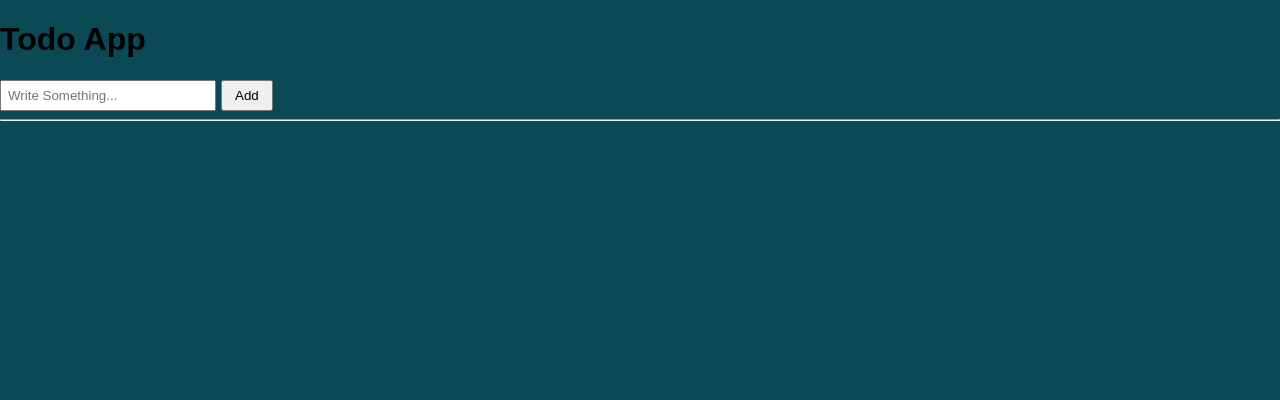
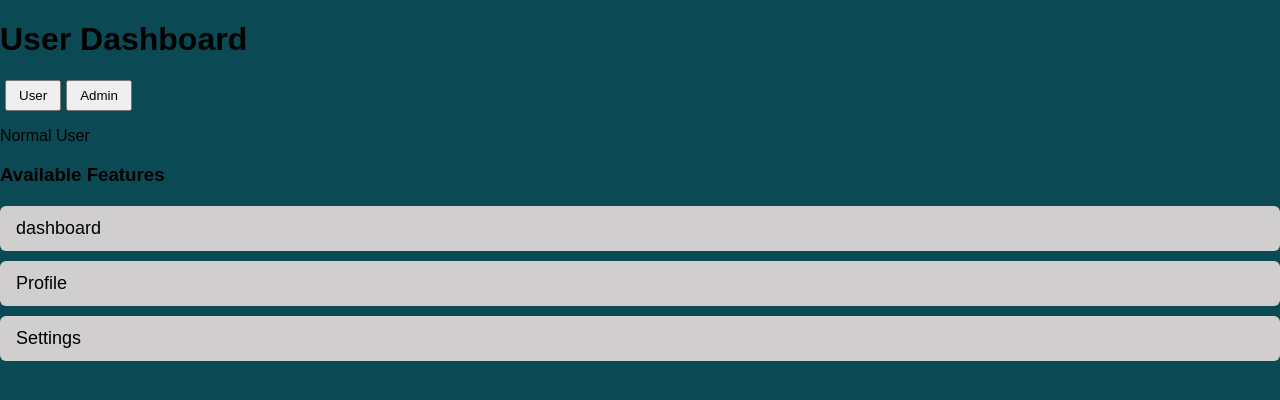
Before and after one commit to Rishab-RajHR/Angular-App, an Angular app: page / in a window 1280 px wide. Shown: the top 400 px of the page. Built offline with nearby package versions, Linux system fonts and the light colour scheme.

Commit message:
Signals Template Binding

```diff
--- a/src/app/app.html
+++ b/src/app/app.html
@@ -1,24 +1,40 @@
-<h1>Todo App</h1>
-
-<input placeholder="Write Something..."
-   [value]="newTodo()"
-    (input)="newTodo.set($event.target.value)" >
-
-<button (click)="addTodo()">Add</button>
-
-<hr>
+<!-- <h2>{{ count() }}</h2>
 
 
+@if (isLoggedIn()){
+   <p>Welcome Mohit</p>
+} @else {
+    <p>Welcome User</p>
+}
+
+
+<button (click)="isLoggedIn.set(true)">Login</button>
+<button (click)="isLoggedIn.set(false)">Logout</button>
+
 <ul>
-   @for (todo of todos(); track $index) {
-       <li>
-           <span>{{ $index + 1 }}</span>
-
-           <span (click)="toggleTodo($index)"
-               [style.text-decoration] = "todo.done ? 'line-through' : 'none' ">
-           </span>
-
-           <button (click)="deleteTodo($index)">Delete</button>
-       </li>
+   @for (item of items(); track $index) {
+      <li>{{ item }}</li>
    }
 </ul>
+
+<button (click)="addItem()">Add Item</button> -->
+
+
+<h1> User Dashboard </h1>
+
+<button (click)="makeUser()">User</button>
+<button (click)="makeAdmin()">Admin</button>
+
+@if (role() === 'admin'){
+    <p>Welcome Admin</p>
+} @else {
+    <p>Normal User</p>
+}
+
+<h3>Available Features</h3>
+
+<ul>
+   @for (feature of features(); track $index){
+      <li>{{ feature }}</li>
+   }
+</ul>
--- a/src/app/app.ts
+++ b/src/app/app.ts
@@ -9,35 +9,45 @@ import { Component, signal } from '@angular/core';
   styleUrls: ['./app.css']
 })
 export class App {
-    newTodo = signal('');
+    // count = signal(0);
+    // isLoggedIn = signal(false);
 
-    todos = signal<{ text: string; done: boolean }[]>([]);
+    // items = signal<string[]>([
+    //     "Angular",
+    //     "React",
+    //     "Vue"
+    // ])
 
-    addTodo(){
-      const text = this.newTodo().trim();
+    // addItem() {
+    //    this.items.update( items => [...items, "HTML"] );
+    // }
 
-      if (text === '' ) {
-         return;
-      }
+    role = signal<'admin' | 'user' >('user');
 
-      this.todos.update( list => [...list, { text, done: false} ] );
+    features = signal<string[]>([
+       "dashboard",
+       "Profile",
+       "Settings"
+    ]);
 
-      this.newTodo.set('');
+    makeAdmin() {
+      this.role.set('admin');
+      this.features.set([
+         "Dashboard",
+         "Profile",
+         "Settings",
+         "Admin Panel",
+         "User Management"
+      ]);
+    }
 
-       }
-
-      toggleTodo( index : number ){
-         this.todos.update( list =>
-            list.map(( item, i ) =>
-              i === index ? { ...item, done: !item.done } : item
-            )
-         );
-      }
-
-      deleteTodo( index: number) {
-         this.todos.update( list =>
-            list.filter( ( _, i ) => i !== index )
-         );
-      }
+    makeUser() {
+       this.role.set('user');
+       this.features.set([
+          "Dashboard",
+          "Profile",
+          "Settings"
+       ]);
+    }
 
 }
```
